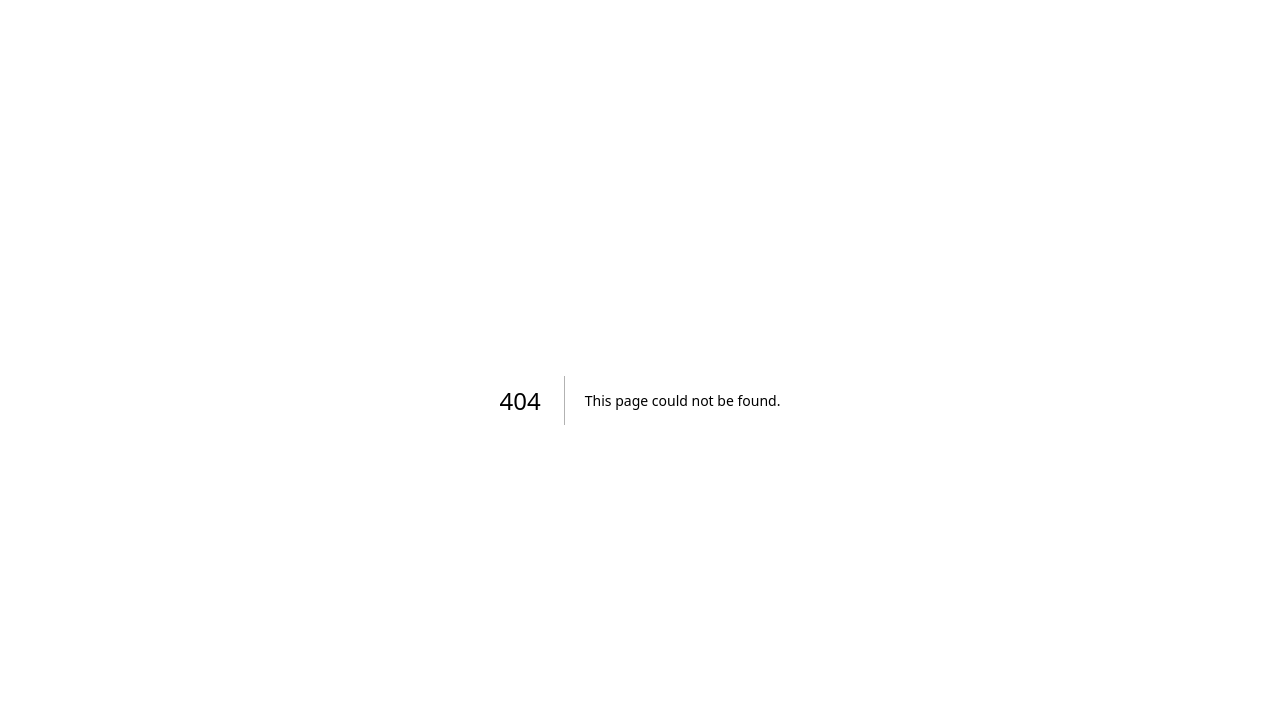
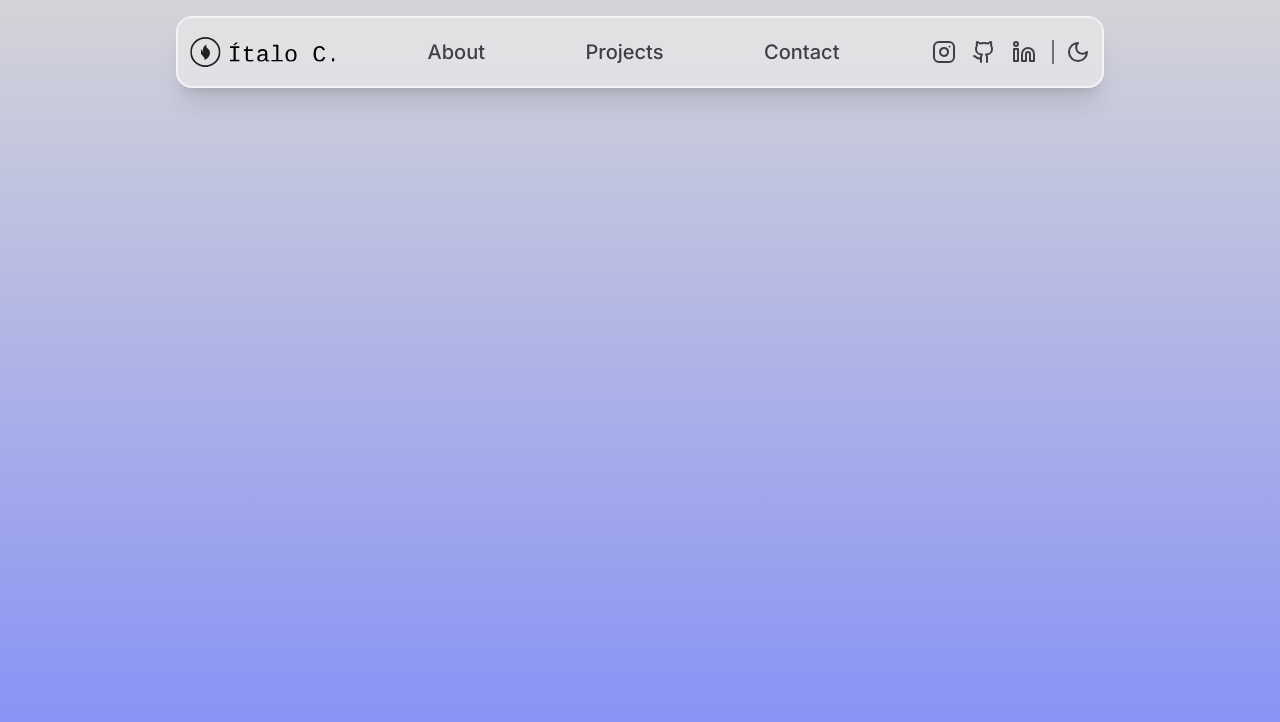
Before and after one commit to itforget/new-portifolio, a Next.js app: page /about in a window 1280 px wide. Before the commit this address had no page. Shown: the top 722 px of the page. Built offline with nearby package versions, Linux system fonts and the light colour scheme.

Commit message:
fix: darkmode for all pages

```diff
--- /dev/null
+++ b/src/app/about/page.js
@@ -0,0 +1,11 @@
+'use client'
+import { useState } from "react"
+import Navigation from "../components/navigation.js"
+export default function About() {
+    const [darkMode, setDarkMode] = useState(false)
+  return(
+    <div className={`flex min-h-screen h-screen flex-col ${darkMode ? 'bg-zinc-900 text-zinc-300' : 'bg-gradient-to-b from-zinc-300 to-indigo-400 text-zinc-700'}`} >
+        <Navigation darkMode={darkMode} setDarkMode={setDarkMode} />
+    </div>
+  )
+}
--- /dev/null
+++ b/src/app/components/navigation.js
@@ -0,0 +1,55 @@
+import Image from "next/image";
+import { Instagram, Linkedin } from "lucide-react";
+import { Github } from "lucide-react";
+import { Moon, Sun } from "lucide-react";
+
+export default function Navigation({ darkMode, setDarkMode }) {
+  const toggleDarkMode = () => {
+    setDarkMode(!darkMode);
+  };
+
+  return (
+    <>
+      <nav className={`flex flex-row justify-between rounded-2xl border-2 border-zinc-100 p-3 mx-44 mt-4 shadow-xl ${darkMode ? "" : "bg-opacity-85 bg-zinc-200"}`}>
+        <a className="flex items-center" href="/"><Image src={darkMode ? "/logo-white.svg" : "/logo-no-background.svg"} alt="logo" width={145} height={145} /></a>
+        <a  href="/about" className="text-xl font-medium cursor-pointer p-2 rounded-md hover:bg-zinc-500 transition-colors">
+            About
+        </a>
+        <a className="text-xl font-medium cursor-pointer p-2 rounded-md hover:bg-zinc-500 transition-colors">
+          Projects
+        </a>
+        <a className="text-xl font-medium cursor-pointer p-2 rounded-md hover:bg-zinc-500 transition-colors">
+          Contact
+        </a>
+        <div className="flex flex-row items-center gap-4">
+          <a
+            href="https://www.instagram.com/_italocds/"
+            target="_blank"
+            className="cursor-pointer"
+          >
+            <Instagram />
+          </a>
+          <a
+            href="https://github.com/itforget"
+            target="_blank"
+            className="cursor-pointer"
+          >
+            <Github />
+          </a>
+          <a
+            href="https://www.linkedin.com/in/%C3%ADtalo-cordeiro-238a4a21a/"
+            target="_blank"
+            className="cursor-pointer"
+          >
+            <Linkedin />
+          </a>
+          <div className="border-l-2 border-zinc-500 items-center flex pl-3">
+            <button onClick={toggleDarkMode}>
+              {darkMode ? <Sun /> : <Moon />}
+            </button>
+          </div>
+        </div>
+      </nav>
+    </>
+  );
+}
--- a/src/app/page.js
+++ b/src/app/page.js
@@ -1,31 +1,16 @@
 'use client'
-import { Github, Instagram, Linkedin, Moon, Send, Sun } from "lucide-react";
-import { useState } from "react";
+import { Github, Instagram, Linkedin, Send } from "lucide-react";
 import Image from "next/image";
-import { useRef } from "react";
+import { useRef, useState } from "react";
+import Navigation from "./components/navigation.js";
 
 export default function Home() {
-  const [darkMode, setDarkMode] = useState(false)
+  const [darkMode, setDarkMode] = useState(false);
   const audioRef = useRef(null);
 
   return (
     <main className={`flex min-h-screen h-screen flex-col ${darkMode ? 'bg-zinc-900 text-zinc-300' : 'bg-gradient-to-b from-zinc-300 to-indigo-400 text-zinc-700'}`}>
-      <nav className={`flex flex-row justify-between rounded-2xl border-2 border-zinc-100 p-3 mx-44 mt-4 shadow-xl ${darkMode ? '' : 'bg-opacity-85 bg-zinc-200'}`}>
-        <Image src={darkMode ? "/logo-white.svg" : "/logo-no-background.svg"} alt="logo" width={145} height={145} />
-          <a className="text-xl font-medium cursor-pointer p-2 rounded-md hover:bg-zinc-500 transition-colors">About</a>
-          <a className="text-xl font-medium cursor-pointer p-2 rounded-md hover:bg-zinc-500 transition-colors">Projects</a>
-          <a className="text-xl font-medium cursor-pointer p-2 rounded-md hover:bg-zinc-500 transition-colors">Contact</a>
-        <div className="flex flex-row items-center gap-4">
-          <a href="https://www.instagram.com/_italocds/" target="_blank" className="cursor-pointer"><Instagram /></a>
-          <a href="https://github.com/itforget" target="_blank" className="cursor-pointer"><Github /></a>
-          <a href="https://www.linkedin.com/in/%C3%ADtalo-cordeiro-238a4a21a/" target="_blank" className="cursor-pointer"><Linkedin /></a>
-          <div className="border-l-2 border-zinc-500 items-center flex pl-3">
-            <button onClick={() => setDarkMode(!darkMode)}>
-              {darkMode ? <Sun /> : <Moon />}
-            </button>
-          </div>
-        </div>
-      </nav>
+      <Navigation darkMode={darkMode} setDarkMode={setDarkMode} />
       <div className="w-auto flex mt-44 h-auto justify-start flex-col gap-5 ml-24">
         <h1 className="text-7xl font-bold"><span className="text-zinc-500">Welcome</span>, my name is Ítalo C.</h1>
         <div className="w-[1000px]">
```
